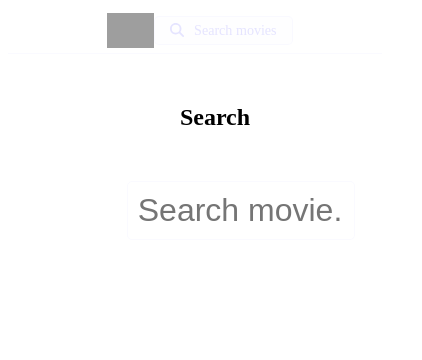
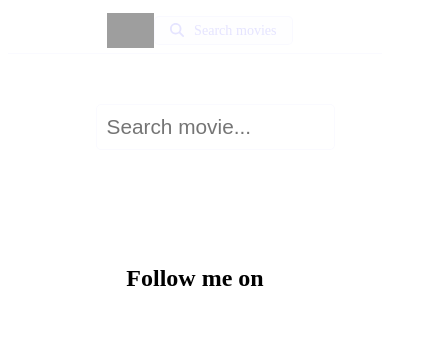
Before and after one commit to GregoryFnr/movie_app_v1, a Nuxt app: page /search in a window 390 px wide. Shown: the top 360 px of the page, 422 px wide, since content can reach past the window. Built offline with nearby package versions, Linux system fonts and the light colour scheme; grey boxes are pictures that could not be loaded.

Commit message:
Responsive search page

```diff
--- a/layouts/default.vue
+++ b/layouts/default.vue
@@ -7,7 +7,7 @@
       <div class="citation">
         <p style="font-style: italic">Cinema is truth 24 frames per second.</p>
       </div>
-      <NuxtLink to="/search" class="search"
+      <NuxtLink to="/search" class="search" v-if="!route.meta.hideSearch"
         ><ClientOnly
           ><span class="search-icon"
             ><font-awesome-icon
@@ -20,9 +20,13 @@
     <slot></slot>
   </main>
   <client-only>
-    <Footer />
+    <Footer v-if="!route.meta.hideFooter" />
   </client-only>
 </template>
+
+<script setup>
+const route = useRoute();
+</script>
 
 <style scoped>
 header {
--- a/pages/search.vue
+++ b/pages/search.vue
@@ -1,9 +1,6 @@
 <template>
   <section class="section">
     <div class="container">
-      <div class="title-section">
-        <h2>Search</h2>
-      </div>
       <div class="search">
         <div class="search-icon">
           <font-awesome-icon :icon="['fas', 'magnifying-glass']" />
@@ -88,6 +85,11 @@
 </template>
 
 <script setup>
+definePageMeta({
+  hideFooter: true,
+  hideSearch: true,
+});
+
 const route = useRoute();
 const router = useRouter();
 
@@ -96,7 +98,7 @@
 const loading = ref(false);
 const error = ref(null);
 
-const debouncedSearchInput = refDebounced(searchInput, 700);
+const debouncedSearchInput = refDebounced(searchInput, 500);
 
 const fetchMovies = async () => {
   if (!debouncedSearchInput.value) {
@@ -141,9 +143,9 @@
 .section {
   margin: 10px auto;
 }
+
 .container {
   width: 100%;
-  padding: 20px;
 }
 
 .title-section {
@@ -180,12 +182,15 @@
   display: flex;
   align-items: center;
   justify-content: center;
-  font-size: 2rem;
+  font-size: 1.8rem;
   color: #fff;
   background-color: inherit;
   padding: 10px;
-  border-radius: 5px;
-  transition: all 0.2s ease;
+}
+
+.card {
+  width: auto;
+  min-height: 0;
 }
 
 .movies-grid {
@@ -216,4 +221,48 @@
 .loader span {
   font-size: 0.88rem;
 }
+
+/* BREAKPOINTS */
+
+@media (max-width: 1200px) {
+  .movies-grid {
+    display: grid;
+    grid-template-columns: repeat(4, 1fr);
+    gap: 5px;
+    height: 100%;
+  }
+  .search-bar {
+    font-size: 1.8rem;
+  }
+  .search-icon {
+    font-size: 1.8rem;
+  }
+}
+
+@media (max-width: 768px) {
+  .movies-grid {
+    display: grid;
+    grid-template-columns: repeat(3, 1fr);
+    gap: 4px;
+    height: 100%;
+  }
+}
+
+@media (max-width: 640px) {
+  .movies-grid {
+    display: grid;
+    grid-template-columns: repeat(2, 1fr);
+    column-gap: 3px;
+    row-gap: 6px;
+    height: 100%;
+  }
+}
+@media (max-width: 480px) {
+  .search-bar {
+    font-size: 1.3rem;
+  }
+  .search-icon {
+    font-size: 1.3rem;
+  }
+}
 </style>
```
